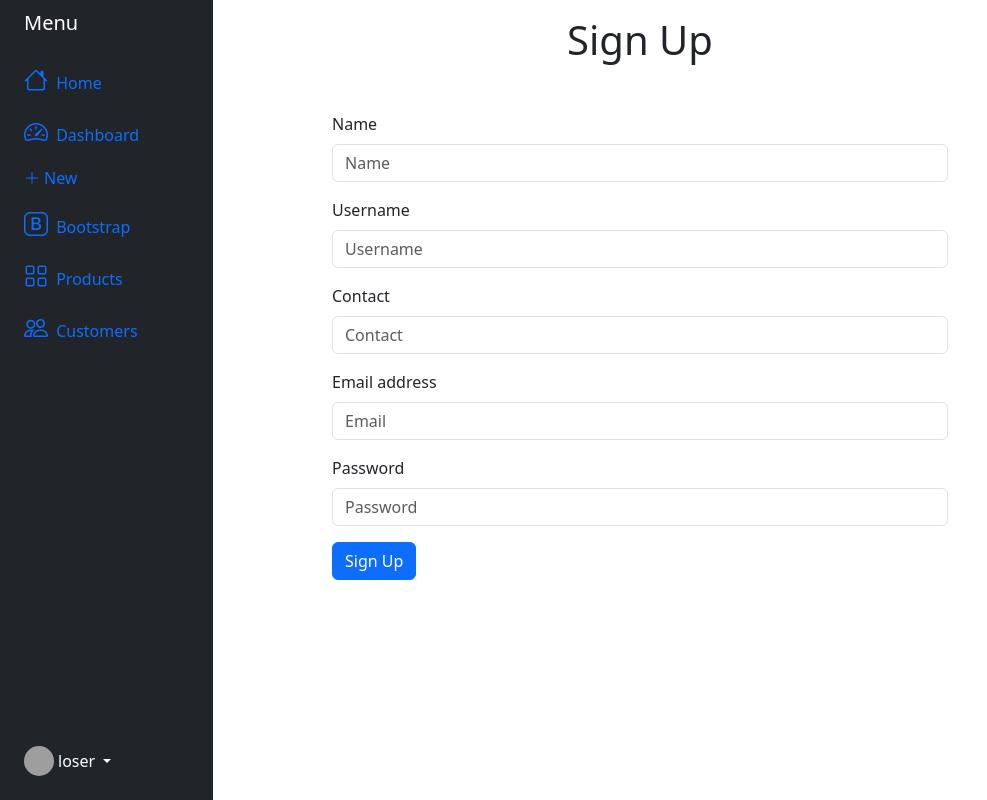
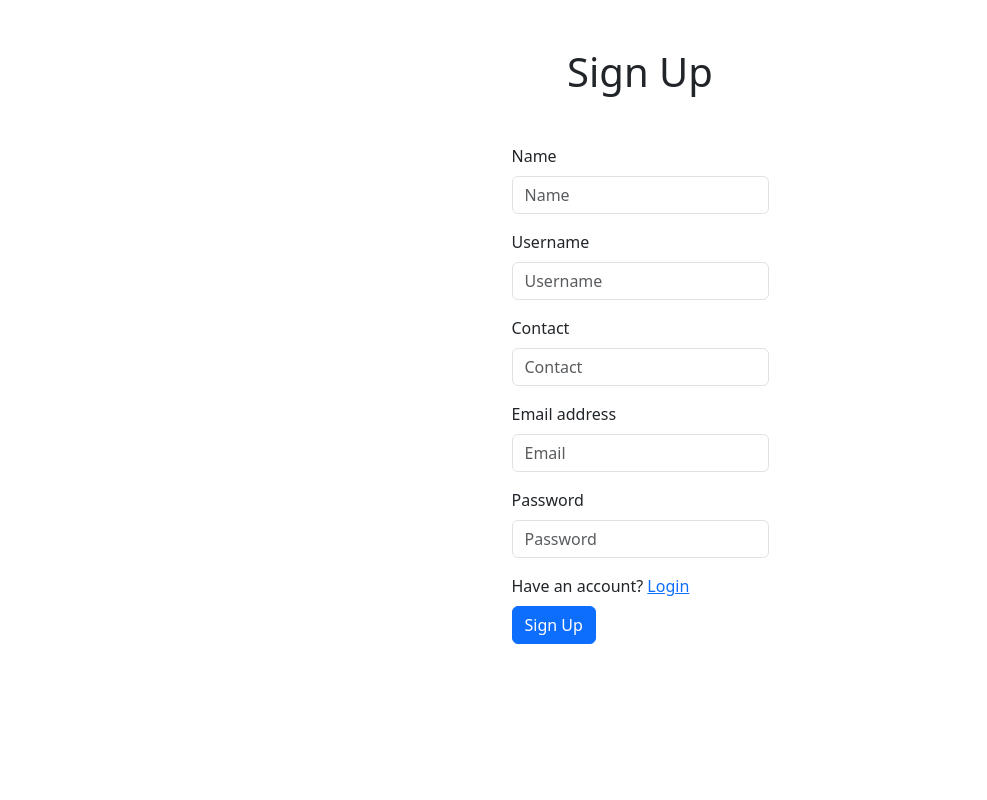
Before and after one commit to namandua7/restful-api, a Next.js app in the folder blogger/: page / in a window 1280 px wide. Shown: the whole page, without its empty margins (0-987 px from the left). Built offline with nearby package versions, Linux system fonts and the light colour scheme; grey boxes are pictures that could not be loaded.

Commit message:
Update the login sign up page to show login sign up button and keywords for getting resonse

```diff
--- a/blogger/components/Sidebar.tsx
+++ b/blogger/components/Sidebar.tsx
@@ -1,6 +1,20 @@
-import React from 'react'
+import { handleArticleCreation } from '@/helpers';
+import Link from 'next/link'
+import React, { useState } from 'react'
 
 export default function Sidebar() {
+
+  const [keyword, setKeyword] = useState<string>("");
+  const [title, setTitle] = useState<string>("");
+  const [description, setDescription] = useState<string>("");
+
+  const handleNewArticle = async () => {
+    const response = await handleArticleCreation(title, description, keyword);
+    setKeyword("");
+    setTitle("");
+    setDescription("");
+  };
+
   return (
     <>
       <div className="container-fluid">
@@ -8,70 +22,33 @@ export default function Sidebar() {
           <div className="col-auto col-md-3 col-xl-2 px-sm-2 px-0 bg-dark">
             <div className="d-flex flex-column align-items-center align-items-sm-start px-3 pt-2 text-white min-vh-100">
               <a href="/" className="d-flex align-items-center pb-3 mb-md-0 me-md-auto text-white text-decoration-none">
-                <span className="fs-5 d-none d-sm-inline">Menu</span>
+                <span className="fs-5 d-none d-sm-inline">ChatBoat</span>
               </a>
               <ul className="nav nav-pills flex-column mb-sm-auto mb-0 align-items-center align-items-sm-start" id="menu">
                 <li className="nav-item">
-                  <a href="#" className="nav-link align-middle px-0">
+                  <a href="/chat" className="nav-link align-middle px-0">
                     <i className="fs-4 bi-house"></i> <span className="ms-1 d-none d-sm-inline">Home</span>
                   </a>
                 </li>
                 <li>
-                  <a href="#submenu1" data-bs-toggle="collapse" className="nav-link px-0 align-middle">
-                    <i className="fs-4 bi-speedometer2"></i> <span className="ms-1 d-none d-sm-inline">Dashboard</span>
-                  </a>
+                  <Link href="/keywords" legacyBehavior>
+                    <a className="nav-link px-0 align-middle">
+                      <i className="fs-4 bi-speedometer2"></i> <span className="ms-1 d-none d-sm-inline">Keywords</span>
+                    </a>
+                  </Link>
                 </li>
                 <li>
                   <a href="#submenu1" data-bs-toggle="modal" data-bs-target="#staticBackdrop" className="nav-link px-0 align-middle">
                     <i className="bi bi-plus-lg"></i><span className="ms-1 d-none d-sm-inline">New</span>
                   </a>
                 </li>
-                <li>
-                  <a href="#submenu2" data-bs-toggle="collapse" className="nav-link px-0 align-middle ">
-                    <i className="fs-4 bi-bootstrap"></i> <span className="ms-1 d-none d-sm-inline">Bootstrap</span>
-                  </a>
-                  <ul className="collapse nav flex-column ms-1" id="submenu2" data-bs-parent="#menu">
-                    <li className="w-100">
-                      <a href="#" className="nav-link px-0"> <span className="d-none d-sm-inline">Item</span> 1</a>
-                    </li>
-                    <li>
-                      <a href="#" className="nav-link px-0"> <span className="d-none d-sm-inline">Item</span> 2</a>
-                    </li>
-                  </ul>
-                </li>
-                <li>
-                  <a href="#submenu3" data-bs-toggle="collapse" className="nav-link px-0 align-middle">
-                    <i className="fs-4 bi-grid"></i> <span className="ms-1 d-none d-sm-inline">Products</span>
-                  </a>
-                  <ul className="collapse nav flex-column ms-1" id="submenu3" data-bs-parent="#menu">
-                    <li className="w-100">
-                      <a href="#" className="nav-link px-0"> <span className="d-none d-sm-inline">Product</span> 1</a>
-                    </li>
-                    <li>
-                      <a href="#" className="nav-link px-0"> <span className="d-none d-sm-inline">Product</span> 2</a>
-                    </li>
-                    <li>
-                      <a href="#" className="nav-link px-0"> <span className="d-none d-sm-inline">Product</span> 3</a>
-                    </li>
-                    <li>
-                      <a href="#" className="nav-link px-0"> <span className="d-none d-sm-inline">Product</span> 4</a>
-                    </li>
-                  </ul>
-                </li>
-                <li>
-                  <a href="#" className="nav-link px-0 align-middle">
-                    <i className="fs-4 bi-people"></i> <span className="ms-1 d-none d-sm-inline">Customers</span>
-                  </a>
-                </li>
               </ul>
-              <hr />
               <div className="dropdown pb-4">
                 <a href="#" className="d-flex align-items-center text-white text-decoration-none dropdown-toggle" id="dropdownUser1" data-bs-toggle="dropdown" aria-expanded="false">
                   <img src="https://github.com/mdo.png" alt="hugenerd" width="30" height="30" className="rounded-circle" />
                   <span className="d-none d-sm-inline mx-1">loser</span>
                 </a>
                 <ul className="dropdown-menu dropdown-menu-dark text-small shadow">
-                  <li><a className="dropdown-item" href="#">New project...</a></li>
                   <li><a className="dropdown-item" href="#">Settings</a></li>
                   <li><a className="dropdown-item" href="#">Profile</a></li>
                   <li>
@@ -84,6 +61,34 @@ export default function Sidebar() {
           </div>
         </div>
       </div>
+      <div className="modal fade" id="staticBackdrop" data-bs-backdrop="static" data-bs-keyboard="false" tabIndex={-1} aria-labelledby="staticBackdropLabel" aria-hidden="true">
+        <div className="modal-dialog modal-dialog-scrollable modal-dialog-centered">
+          <div className="modal-content">
+            <div className="modal-header">
+              <h1 className="modal-title fs-5" id="staticBackdropLabel">Create Article</h1>
+              <button type="button" className="btn-close" data-bs-dismiss="modal" aria-label="Close"></button>
+            </div>
+            <div className="modal-body">
+              <div className="mb-3">
+                <label htmlFor="exampleFormControlInput1" className="form-label">Title</label>
+                <input type="text" className="form-control" id="exampleFormControlInput1" placeholder="Title" value={title} onChange={(e) => setTitle(e.target.value)} />
+              </div>
+              <div className="mb-3">
+                <label htmlFor="exampleFormControlTextarea1" className="form-label">Description</label>
+                <textarea className="form-control" id="exampleFormControlTextarea1" rows={3} placeholder='Description' value={description} onChange={(e) => setDescription(e.target.value)}></textarea>
+              </div>
+              <div className="mb-3">
+                <label htmlFor="exampleFormControlInput1" className="form-label">Keyword</label>
+                <input type="email" className="form-control" id="exampleFormControlInput1" placeholder="Keyword" value={keyword} onChange={(e) => setKeyword(e.target.value)} />
+              </div>
+            </div>
+            <div className="modal-footer">
+              <button type="button" className="btn btn-secondary" data-bs-dismiss="modal">Close</button>
+              <button type="button" className="btn btn-primary" data-bs-dismiss="modal" onClick={handleNewArticle}>Create</button>
+            </div>
+          </div>
+        </div>
+      </div>
     </>
   )
 }
--- a/blogger/components/SignUp.tsx
+++ b/blogger/components/SignUp.tsx
@@ -1,32 +1,37 @@
-import React from 'react'
+import React from 'react';
+import '../styles/global.css';
+import Link from 'next/link';
 
 export default function SignUp() {
   return (
     <>
-    <h1 className='text-center mt-3'>Sign Up</h1>
-    <div className='container my-5'>
+      <h1 className='text-center mt-5'>Sign Up</h1>
+      <div className='container my-5 d-flex justify-content-center'>
+        <div>
           <div className="mb-3">
             <label htmlFor="exampleFormControlInput1" className="form-label">Name</label>
-        <input className="form-control" id="exampleFormControlInput1" placeholder="Name" />
+            <input className="form-control w-100" id="exampleFormControlInput1" placeholder="Name" />
           </div>
           <div className="mb-3">
             <label htmlFor="exampleFormControlInput1" className="form-label">Username</label>
-        <input className="form-control" id="exampleFormControlInput1" placeholder="Username" />
+            <input className="form-control w-100" id="exampleFormControlInput1" placeholder="Username" />
           </div>
           <div className="mb-3">
             <label htmlFor="exampleFormControlTextarea1" className="form-label">Contact</label>
-        <input type="text" className="form-control" id="exampleFormControlTextarea1" placeholder='Contact'></input>
+            <input type="text" className="form-control w-100" id="exampleFormControlTextarea1" placeholder='Contact'></input>
           </div>
           <div className="mb-3">
             <label htmlFor="exampleFormControlInput1" className="form-label">Email address</label>
-        <input type="email" className="form-control" id="exampleFormControlInput1" placeholder="Email" />
+            <input type="email" className="form-control w-100" id="exampleFormControlInput1" placeholder="Email" />
           </div>
           <div className="mb-3">
             <label htmlFor="exampleFormControlInput1" className="form-label">Password</label>
-        <input type="password" className="form-control" id="exampleFormControlInput1" placeholder="Password" />
+            <input type="password" className="form-control w-100" id="exampleFormControlInput1" placeholder="Password" />
           </div>
-      <button type="submit" className="btn btn-primary">Sign Up</button>
+          <span>Have an account? </span><Link href="/login">Login</Link><br />
+          <button type="submit" className="btn btn-primary my-2">Sign Up</button>
+        </div>
       </div>
     </>
-  )
+  );
 }
--- a/blogger/pages/index.tsx
+++ b/blogger/pages/index.tsx
@@ -1,14 +1,11 @@
 import React from 'react'
-import Layout from '../components/Layout';
 import SignUp from '@/components/SignUp';
 
 export default function index() {
 
   return (
     <>
-      <Layout title='Sign Up' >
-        <SignUp />
-      </Layout>
+      <SignUp />
     </>
   )
 }
```
Also changed, not shown: blogger/components/Chat.tsx (+0 -40 lines), blogger/components/Keyword.tsx (added, +31 -0 lines), blogger/components/Login.tsx (+6 -2 lines), blogger/helpers.js (+9 -0 lines), blogger/pages/[page].tsx (+9 -6 lines), 1 other file (tests, documents, lock files or other folders). Lines whose indentation alone changed are shown as unchanged.
